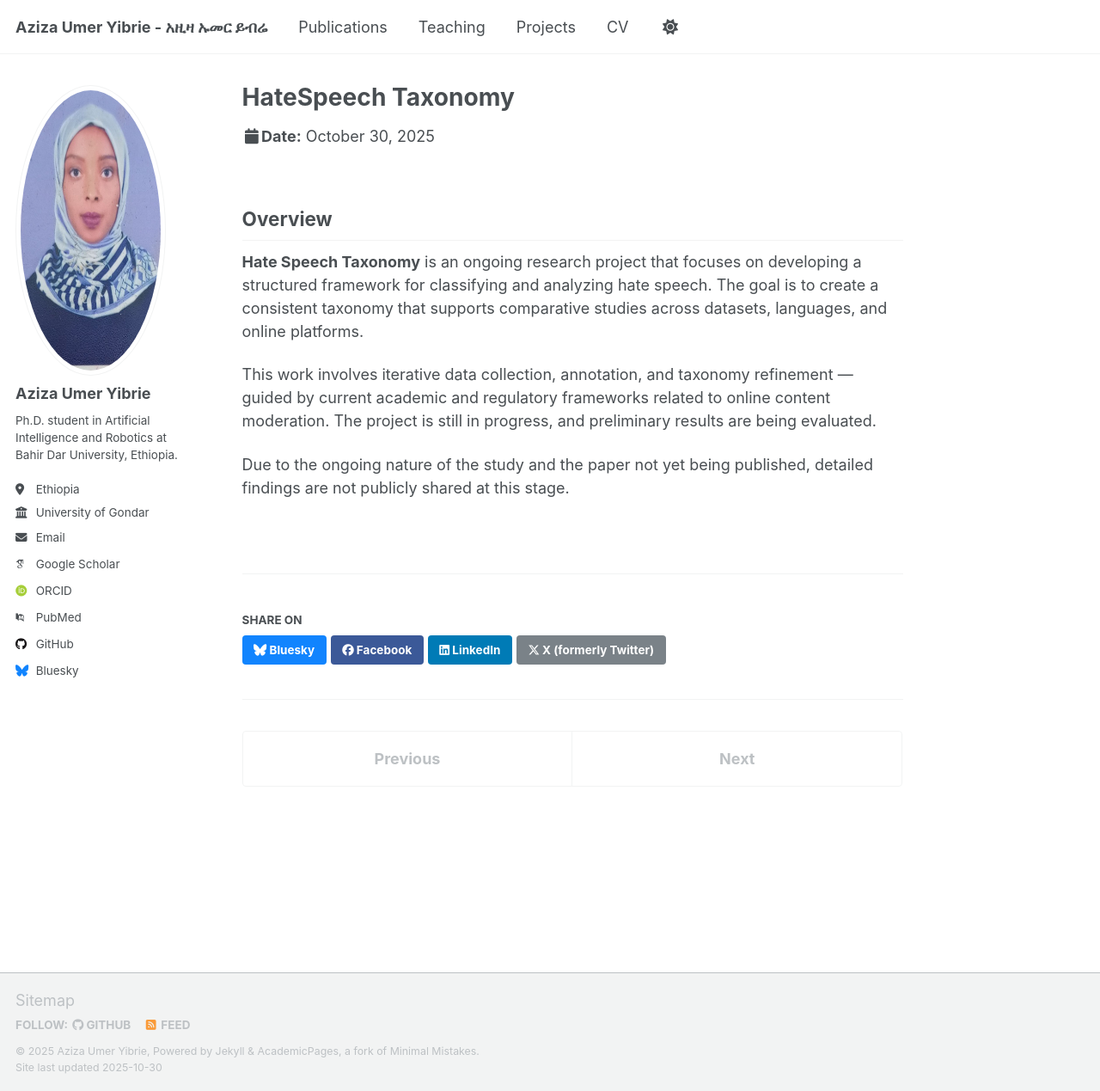
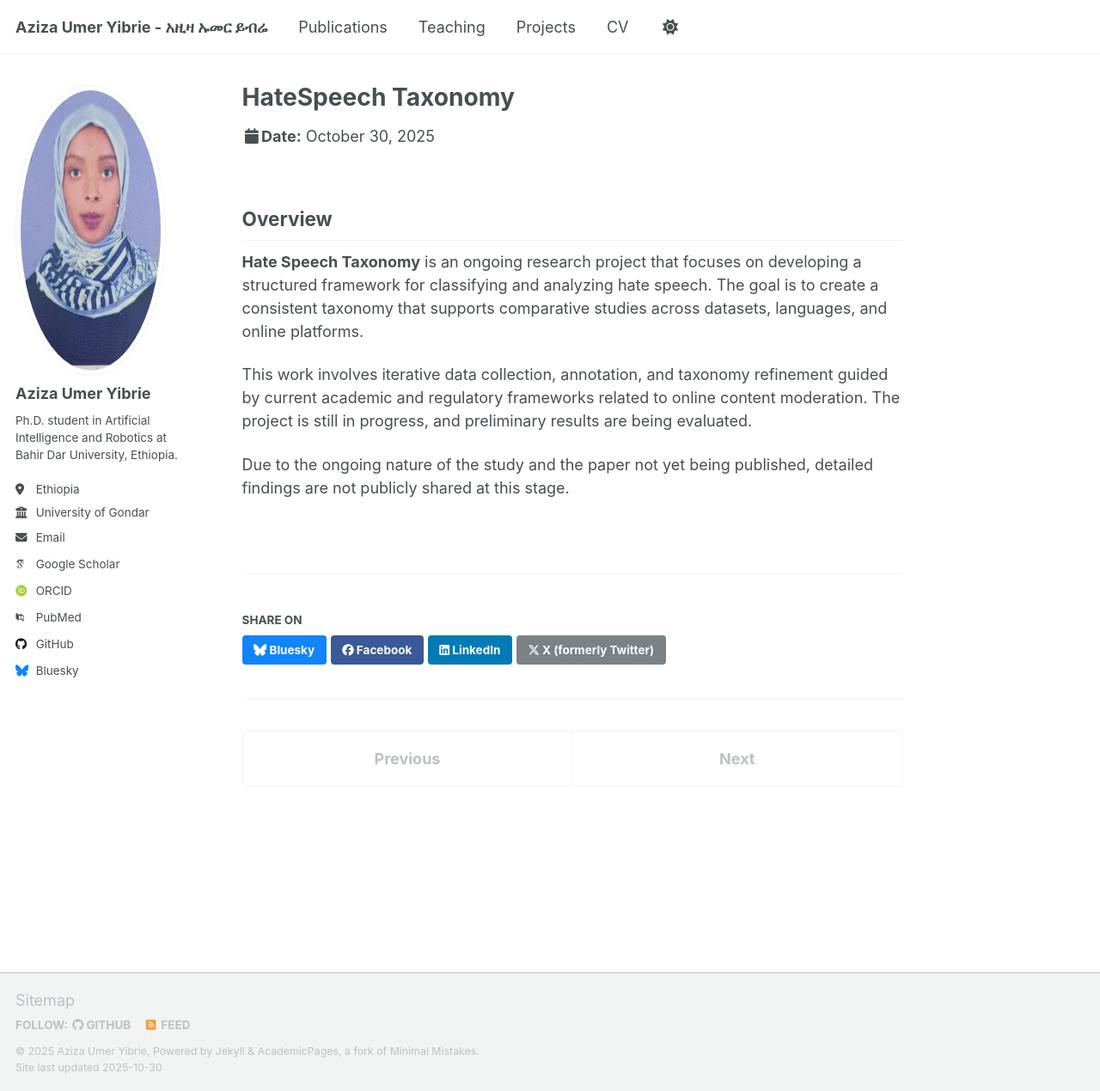
Before and after one commit to AzizaUmer/azizaumer.github.io, a Jekyll site: the page built from _talks/hate_speech.md, in a window 1280 px wide and 1269 px high. Shown: the whole window at 86% size. Built offline with Jekyll 4.4.1, drawn with Linux system fonts in a browser that asks for light colours; some web fonts are replaced; a script that is not in the unit is left out.

```diff
--- a/_talks/hate_speech.md
+++ b/_talks/hate_speech.md
@@ -9,6 +9,6 @@ status: "In Progress"
 ## Overview
 **Hate Speech Taxonomy** is an ongoing research project that focuses on developing a structured framework for classifying and analyzing hate speech. The goal is to create a consistent taxonomy that supports comparative studies across datasets, languages, and online platforms.
 
-This work involves iterative data collection, annotation, and taxonomy refinement — guided by current academic and regulatory frameworks related to online content moderation. The project is still in progress, and preliminary results are being evaluated.
+This work involves iterative data collection, annotation, and taxonomy refinement guided by current academic and regulatory frameworks related to online content moderation. The project is still in progress, and preliminary results are being evaluated.
 
 Due to the ongoing nature of the study and the paper not yet being published, detailed findings are not publicly shared at this stage.
```
